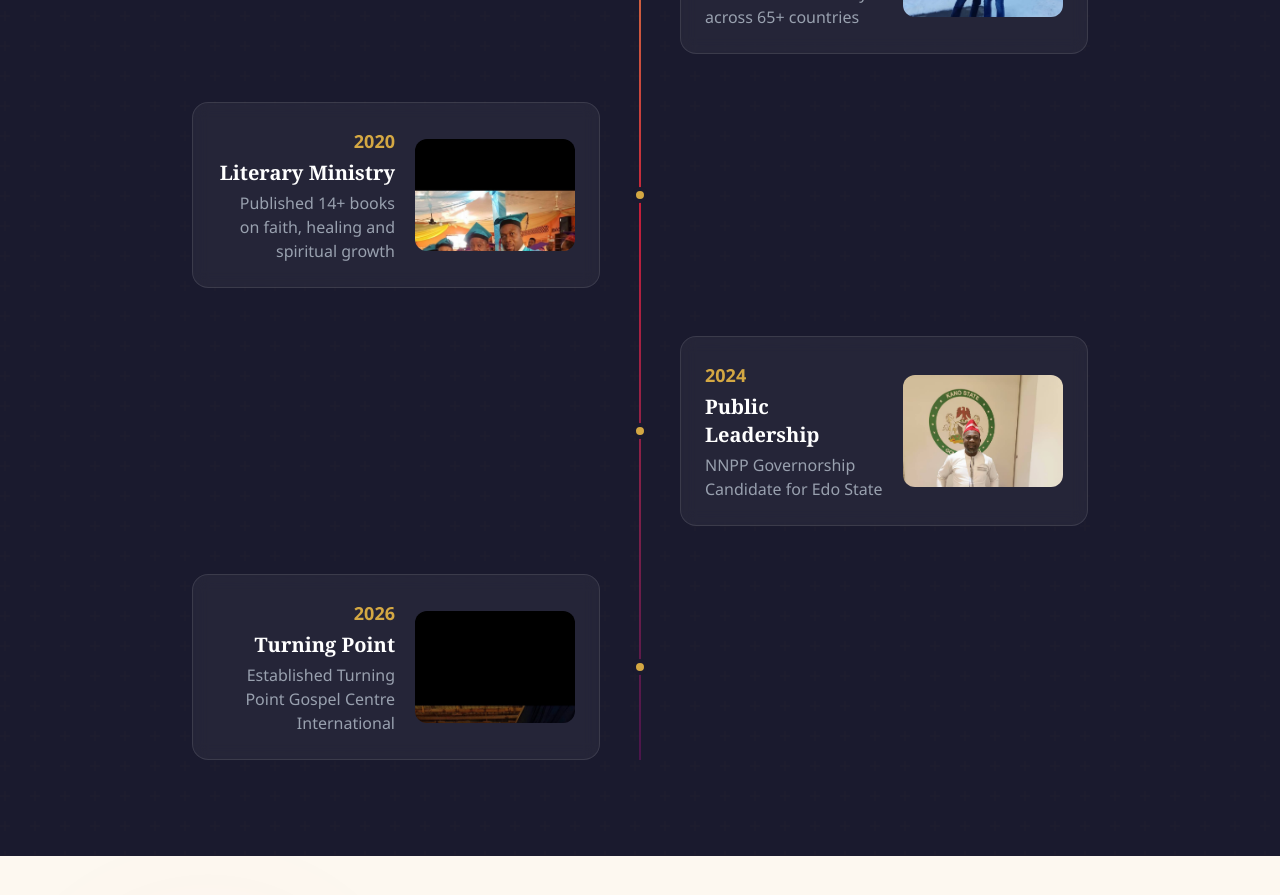
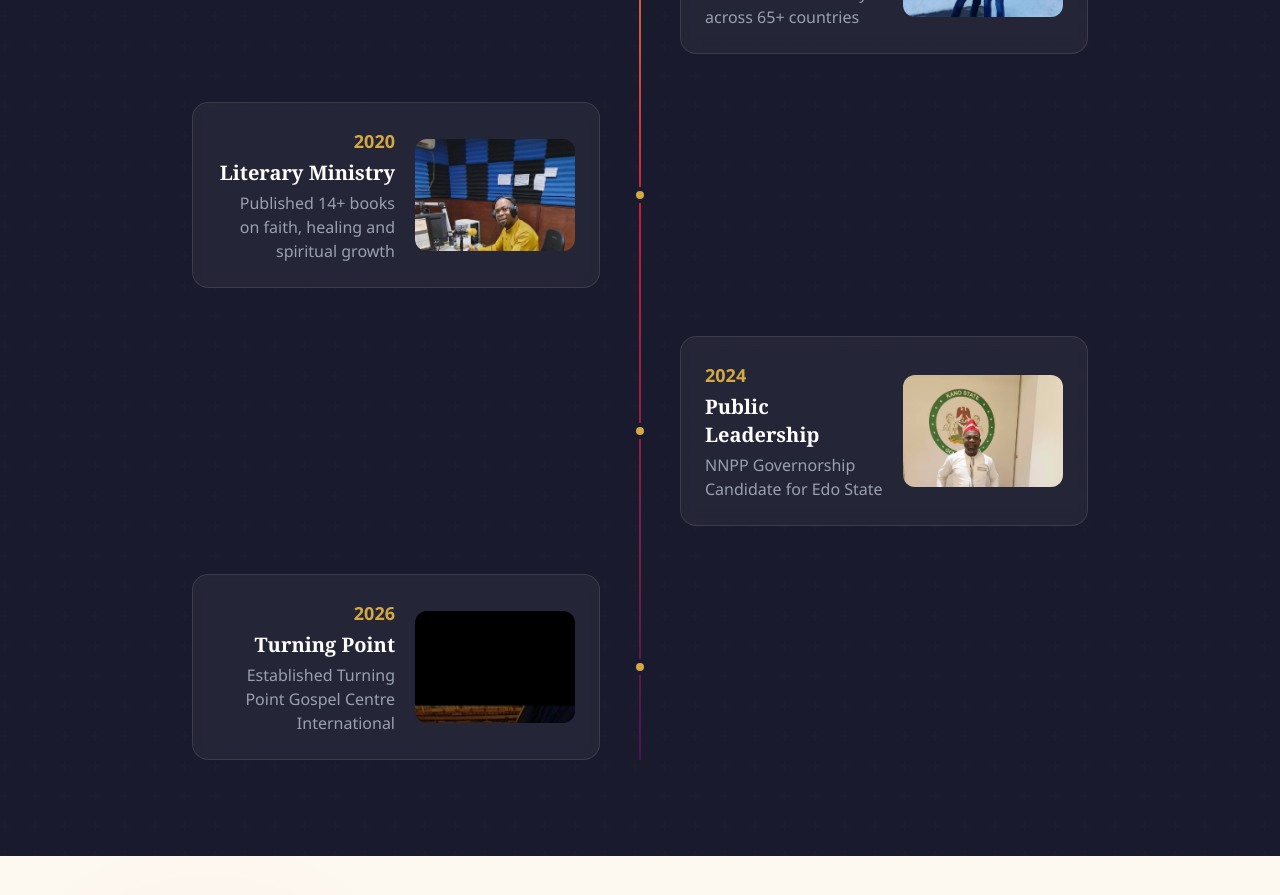
Before and after one commit to glorino/drazemheazena, a Next.js app: page / in a window 1280 px wide. Shown: the part 3020-3915 px from the top of the page. Built offline with nearby package versions, Linux system fonts and the light colour scheme.

Commit message:
feat: replace 2020 milestone image with book/literary photo

```diff
--- a/src/app/about/page.tsx
+++ b/src/app/about/page.tsx
@@ -52,7 +52,7 @@ const timeline = [
     title: "Literary Ministry",
     description:
       "Published over 14 books on faith, healing, deliverance and spiritual growth, becoming a bestselling Christian author.",
-    image: "/azenaphd.jpg",
+    image: "/azenabook.jpg",
   },
   {
     year: "2024",
--- a/src/app/page.tsx
+++ b/src/app/page.tsx
@@ -85,7 +85,7 @@ const milestones = [
     year: "2020",
     title: "Literary Ministry",
     description: "Published 14+ books on faith, healing and spiritual growth",
-    image: "/azenaphd.jpg",
+    image: "/azenabook.jpg",
   },
   {
     year: "2024",
```
Also changed, not shown: public/azenabook.jpg (added).
